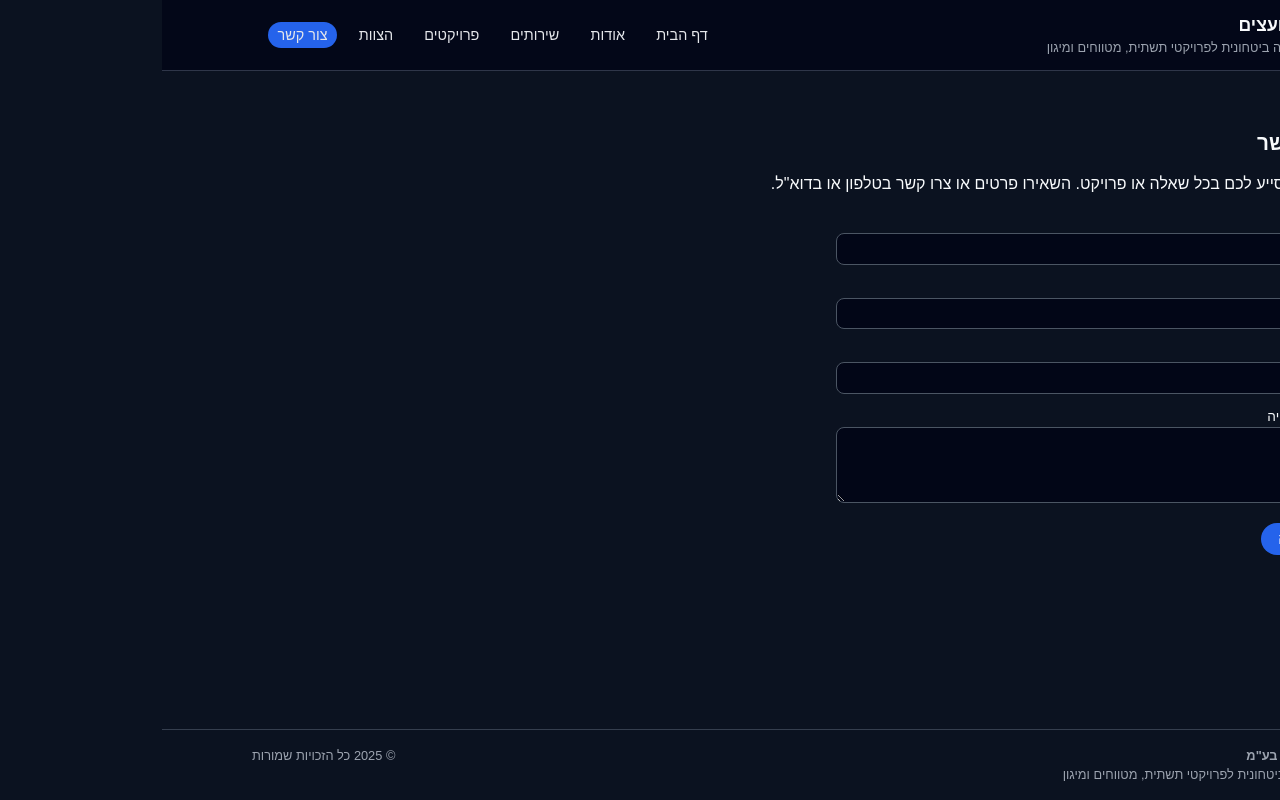
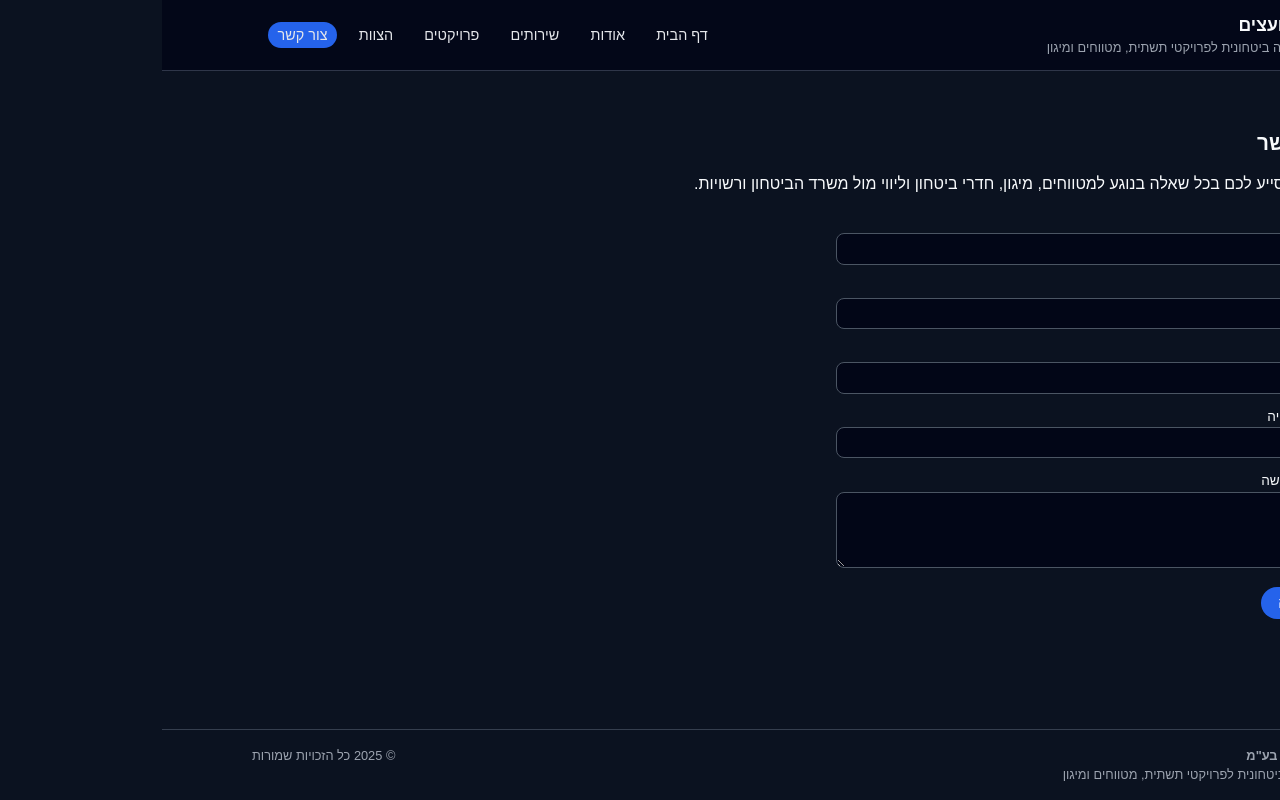
Before and after one commit to LironSif/amosc, a React (Vite) app: page /contact in a window 1280 px wide. Built offline with nearby package versions, Linux system fonts and the light colour scheme; no server answers.

Commit message:
first commit - initial project setup3

```diff
--- a/package.json
+++ b/package.json
@@ -10,6 +10,7 @@
     "preview": "vite preview"
   },
   "dependencies": {
+    "@emailjs/browser": "^4.4.1",
     "react": "^19.2.0",
     "react-dom": "^19.2.0",
     "react-router-dom": "^7.9.6"
--- a/src/components/Hero.tsx
+++ b/src/components/Hero.tsx
@@ -20,7 +20,7 @@ export function Hero({
   return (
     <section className="pt-10 pb-6">
       <div className="mx-auto max-w-5xl px-4">
-
+        <div className="rounded-2xl bg-gradient-to-br from-slate-900/90 to-slate-950/95 px-5 py-7 shadow-xl shadow-slate-950/60">
           {eyebrow && (
             <p className="mb-2 text-xs font-medium text-blue-300/90">
               {eyebrow}
@@ -60,7 +60,7 @@ export function Hero({
               )}
             </div>
           )}
-
+        </div>
       </div>
     </section>
   );
--- a/src/pages/ContactPage.tsx
+++ b/src/pages/ContactPage.tsx
@@ -1,41 +1,149 @@
+import { useState } from "react";
+import type { FormEvent } from "react";
 import { Section } from "../components/Section";
+import emailjs from "@emailjs/browser";
+
+const SERVICE_ID = import.meta.env.VITE_EMAILJS_SERVICE_ID as string;
+const TEMPLATE_ID = import.meta.env.VITE_EMAILJS_TEMPLATE_ID as string;
+const PUBLIC_KEY = import.meta.env.VITE_EMAILJS_PUBLIC_KEY as string;
 
 export function ContactPage() {
+  const [name, setName] = useState("");
+  const [phone, setPhone] = useState("");
+  const [email, setEmail] = useState("");
+  const [topic, setTopic] = useState("");
+  const [message, setMessage] = useState("");
+  const [isSending, setIsSending] = useState(false);
+  const [status, setStatus] = useState<"idle" | "success" | "error">("idle");
+
+  const handleSubmit = async (e: FormEvent<HTMLFormElement>) => {
+    e.preventDefault();
+    setStatus("idle");
+
+    if (!SERVICE_ID || !TEMPLATE_ID || !PUBLIC_KEY) {
+      console.error("EmailJS environment variables are missing");
+      setStatus("error");
+      return;
+    }
+
+    setIsSending(true);
+
+    try {
+      await emailjs.send(
+        SERVICE_ID,
+        TEMPLATE_ID,
+        {
+          from_name: name,
+          from_phone: phone,
+          from_email: email,
+          subject: topic,
+          message,
+        },
+        {
+          publicKey: PUBLIC_KEY,
+        }
+      );
+
+      setStatus("success");
+      setName("");
+      setPhone("");
+      setEmail("");
+      setTopic("");
+      setMessage("");
+    } catch (err) {
+      console.error("EmailJS error", err);
+      setStatus("error");
+    } finally {
+      setIsSending(false);
+    }
+  };
+
   return (
     <Section title="צור קשר">
       <p>
-        נשמח לסייע לכם בכל שאלה או פרויקט. השאירו פרטים או צרו קשר בטלפון או
-        בדוא"ל.
+        נשמח לסייע לכם בכל שאלה בנוגע למטווחים, מיגון, חדרי ביטחון וליווי מול
+        משרד הביטחון ורשויות.
       </p>
 
-      <form className="contact-form">
+      <form className="contact-form" onSubmit={handleSubmit}>
         <div className="form-row">
           <label>
             שם מלא
-            <input type="text" name="name" />
+            <input
+              type="text"
+              name="from_name"
+              value={name}
+              onChange={(e) => setName(e.target.value)}
+              required
+            />
           </label>
         </div>
+
         <div className="form-row">
           <label>
             טלפון
-            <input type="tel" name="phone" />
+            <input
+              type="tel"
+              name="from_phone"
+              value={phone}
+              onChange={(e) => setPhone(e.target.value)}
+            />
           </label>
         </div>
+
         <div className="form-row">
           <label>
             דוא"ל
-            <input type="email" name="email" />
+            <input
+              type="email"
+              name="from_email"
+              value={email}
+              onChange={(e) => setEmail(e.target.value)}
+              required
+            />
           </label>
         </div>
+
         <div className="form-row">
           <label>
             נושא הפנייה
-            <textarea name="message" rows={4} />
+            <input
+              type="text"
+              name="subject"
+              value={topic}
+              onChange={(e) => setTopic(e.target.value)}
+            />
           </label>
         </div>
-        <button type="submit" className="btn btn-primary">
-          שליחה
+
+        <div className="form-row">
+          <label>
+            פרטי הבקשה
+            <textarea
+              name="message"
+              rows={4}
+              value={message}
+              onChange={(e) => setMessage(e.target.value)}
+              required
+            />
+          </label>
+        </div>
+
+        <button type="submit" className="btn btn-primary" disabled={isSending}>
+          {isSending ? "שולח..." : "שליחה"}
         </button>
+
+        {status === "success" && (
+          <p style={{ marginTop: "0.5rem", fontSize: "0.9rem", color: "#4ade80" }}>
+            ההודעה נשלחה בהצלחה. נחזור אליך בהקדם.
+          </p>
+        )}
+
+        {status === "error" && (
+          <p style={{ marginTop: "0.5rem", fontSize: "0.9rem", color: "#f97373" }}>
+            אירעה שגיאה בשליחת ההודעה. נסה שוב מאוחר יותר.
+          </p>
+        )}
       </form>
     </Section>
   );
```
Also changed, not shown: 1 other file (tests, documents, lock files or other folders).
